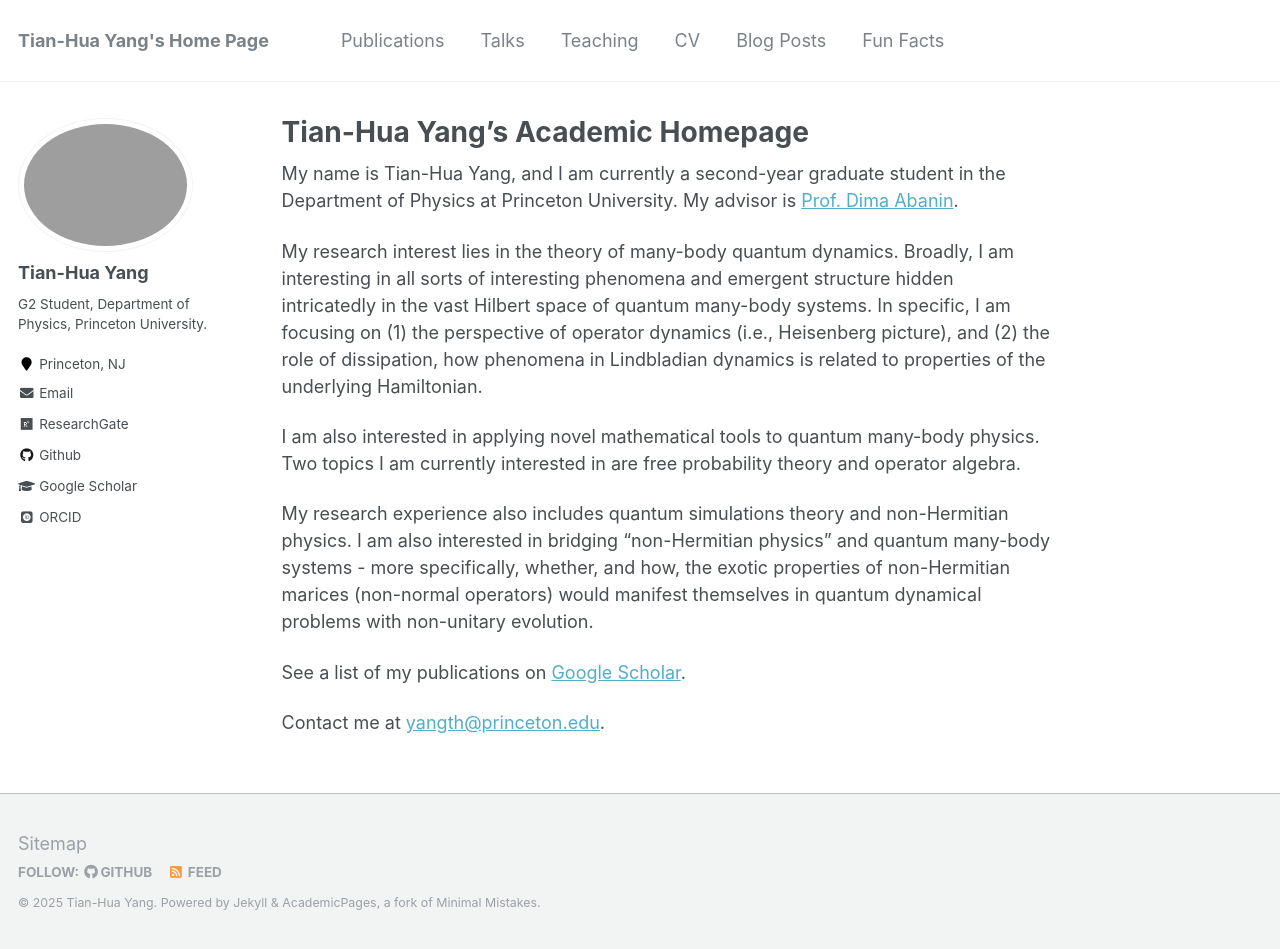
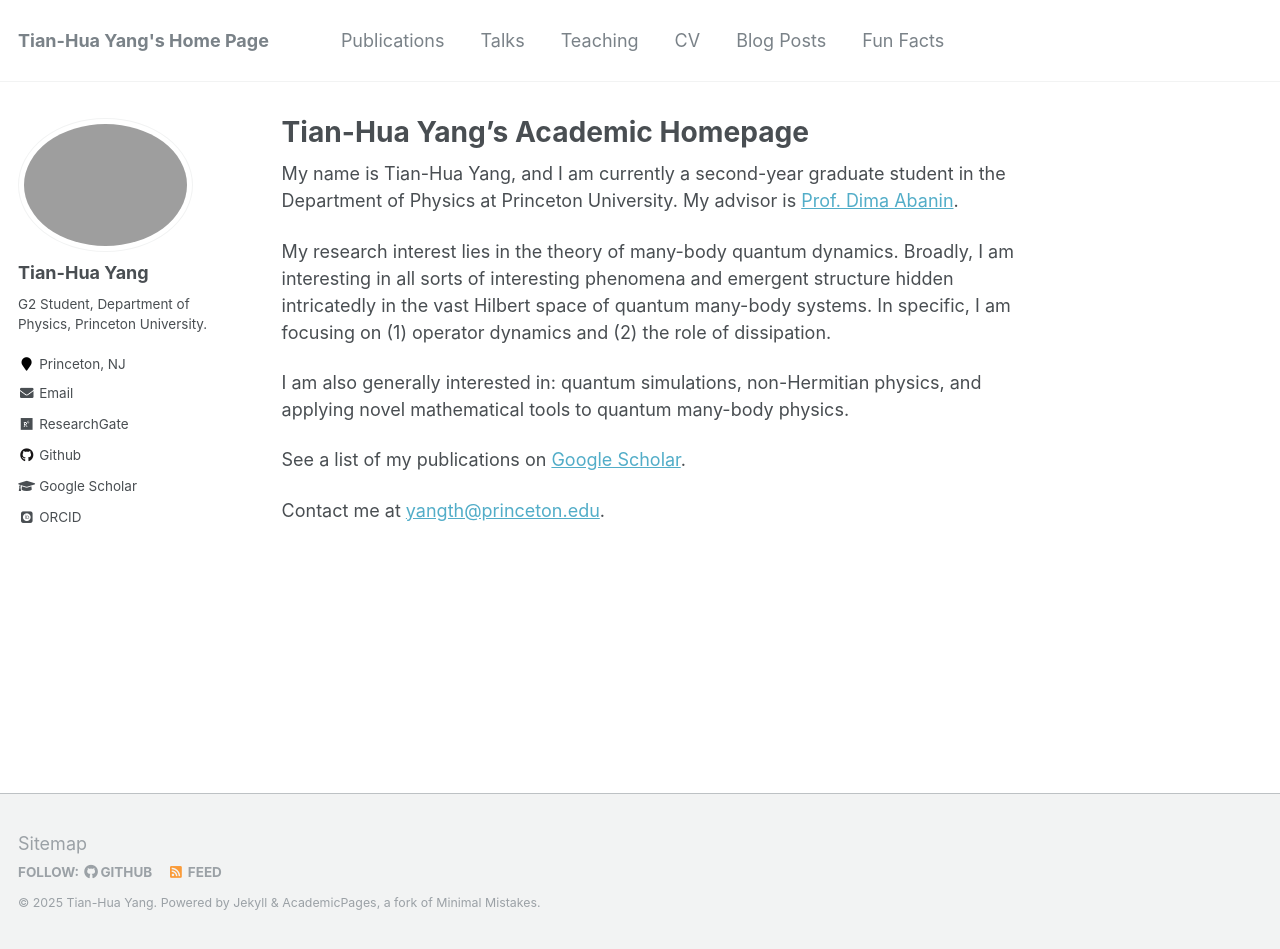
Before and after one commit to ThomasYangth/thomasyangth.github.io, a Jekyll site: the page built from _pages/about.md, in a window 1280 px wide and 949 px high. Built offline with Jekyll 4.4.1, drawn with Linux system fonts in a browser that asks for light colours; some web fonts are replaced.

Commit message:
Update about.md

```diff
--- a/_pages/about.md
+++ b/_pages/about.md
@@ -10,11 +10,9 @@ redirect_from:
 
 My name is Tian-Hua Yang, and I am currently a second-year graduate student in the Department of Physics at Princeton University. My advisor is <a href="https://phy.princeton.edu/people/dmitry-abanin">Prof. Dima Abanin</a>.
 
-My research interest lies in the theory of many-body quantum dynamics. Broadly, I am interesting in all sorts of interesting phenomena and emergent structure hidden intricatedly in the vast Hilbert space of quantum many-body systems. In specific, I am focusing on (1) the perspective of operator dynamics (i.e., Heisenberg picture), and (2) the role of dissipation, how phenomena in Lindbladian dynamics is related to properties of the underlying Hamiltonian.
+My research interest lies in the theory of many-body quantum dynamics. Broadly, I am interesting in all sorts of interesting phenomena and emergent structure hidden intricatedly in the vast Hilbert space of quantum many-body systems. In specific, I am focusing on (1) operator dynamics and (2) the role of dissipation.
 
-I am also interested in applying novel mathematical tools to quantum many-body physics. Two topics I am currently interested in are free probability theory and operator algebra.
-
-My research experience also includes quantum simulations theory and non-Hermitian physics. I am also interested in bridging "non-Hermitian physics" and quantum many-body systems - more specifically, whether, and how, the exotic properties of non-Hermitian marices (non-normal operators) would manifest themselves in quantum dynamical problems with non-unitary evolution.
+I am also generally interested in: quantum simulations, non-Hermitian physics, and applying novel mathematical tools to quantum many-body physics.
 
 See a list of my publications on <a href="https://scholar.google.com/citations?user=MXF9R18AAAAJ&hl=en">Google Scholar</a>.
 
```
